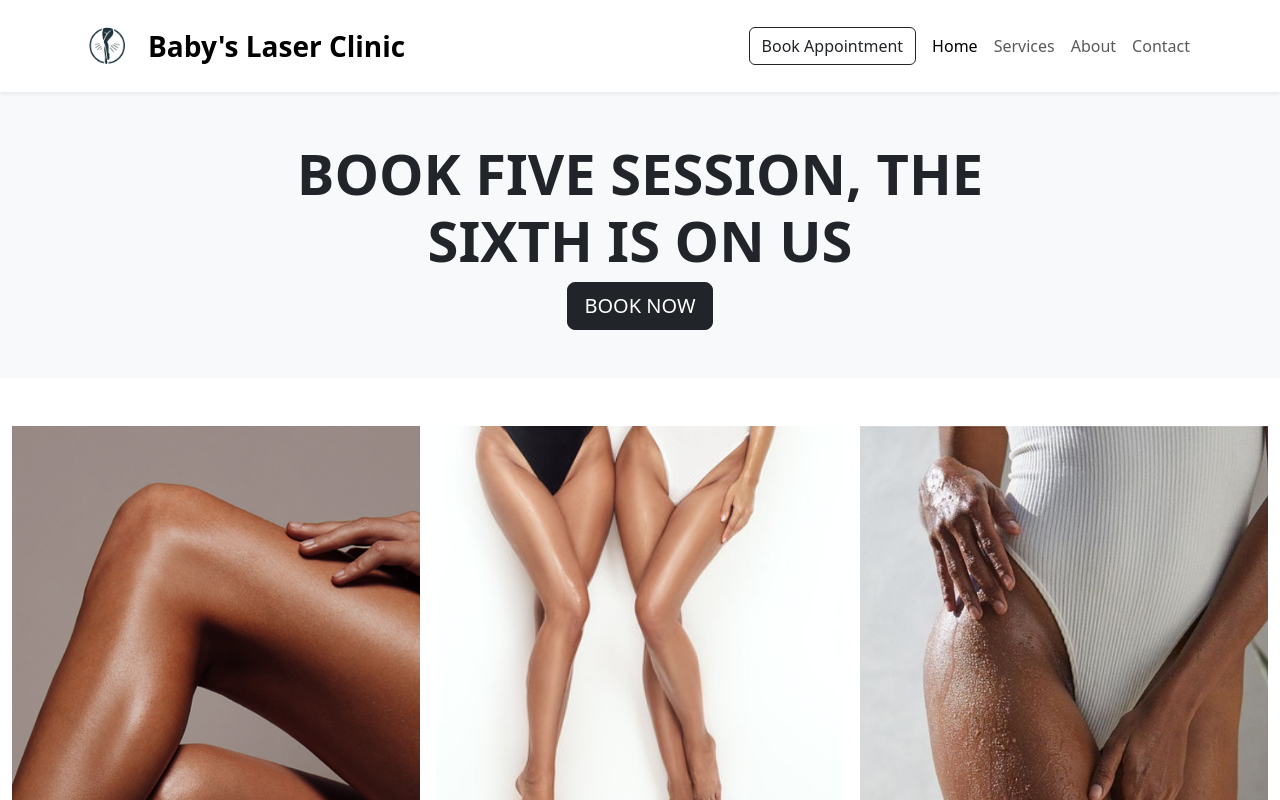
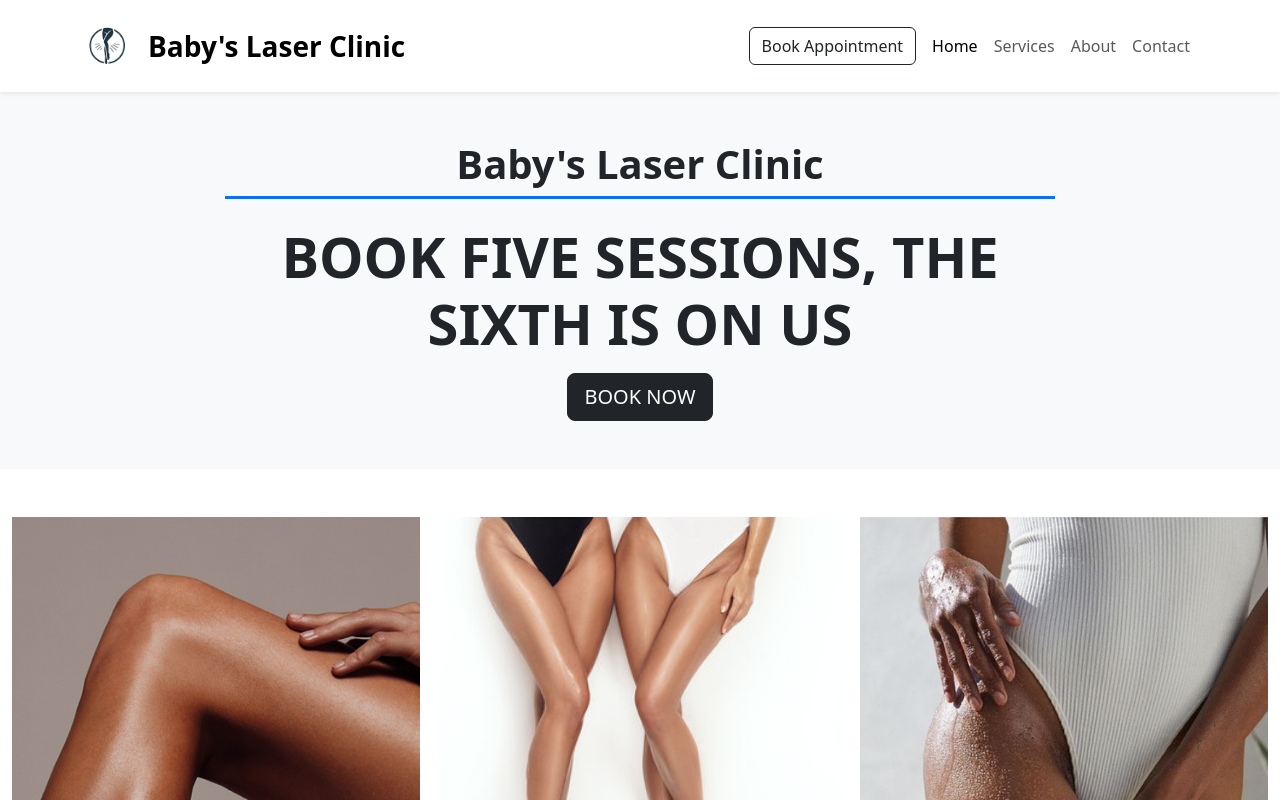
Before and after one commit to arash-esfandiari/baby-laser-clinic, a React (Create React App) app: page / in a window 1280 px wide. Shown: the top 800 px of the page. Built offline with nearby package versions, Linux system fonts and the light colour scheme.

Commit message:
title added to hero

```diff
--- a/src/components/Hero.js
+++ b/src/components/Hero.js
@@ -7,7 +7,13 @@ const Hero = () => {
         <div className="container-fluid bg-light text-center py-5">
             <div className="row">
                 <div className="col-12 col-md-8 offset-md-2">
-                    <h1 className="display-4 fw-bold">BOOK FIVE SESSION, THE SIXTH IS ON US</h1>
+                    {/* Website Title */}
+                    <h2 className="display-6 fw-bold text-dark mb-4 pb-2 border-bottom border-3 border-primary">
+                        Baby's Laser Clinic
+                    </h2>
+
+                    {/* Promotional Message */}
+                    <h1 className="display-4 fw-bold mb-3">BOOK FIVE SESSIONS, THE SIXTH IS ON US</h1>
                     <Link to="/appointment" className="btn btn-dark btn-lg">BOOK NOW</Link>
                 </div>
             </div>
```
